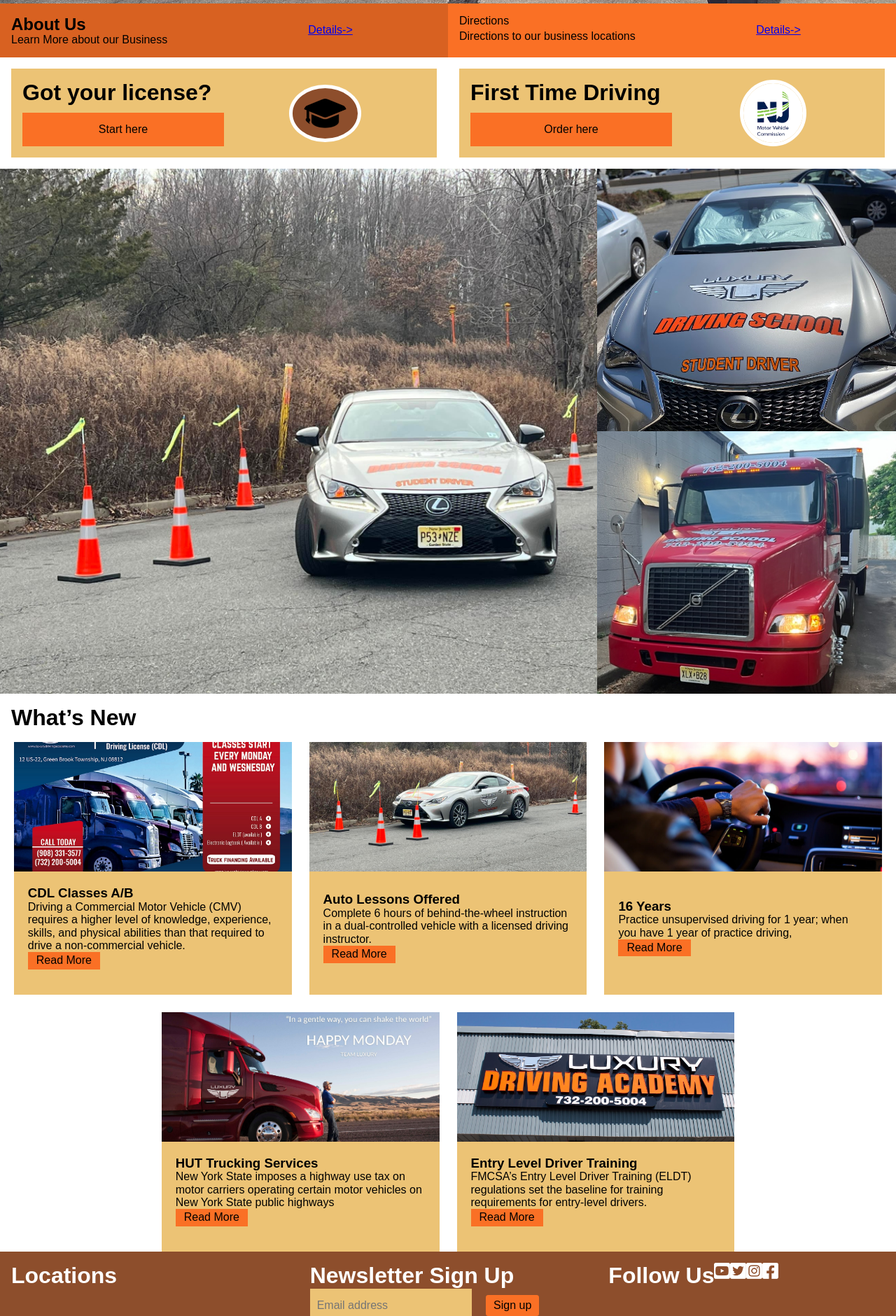
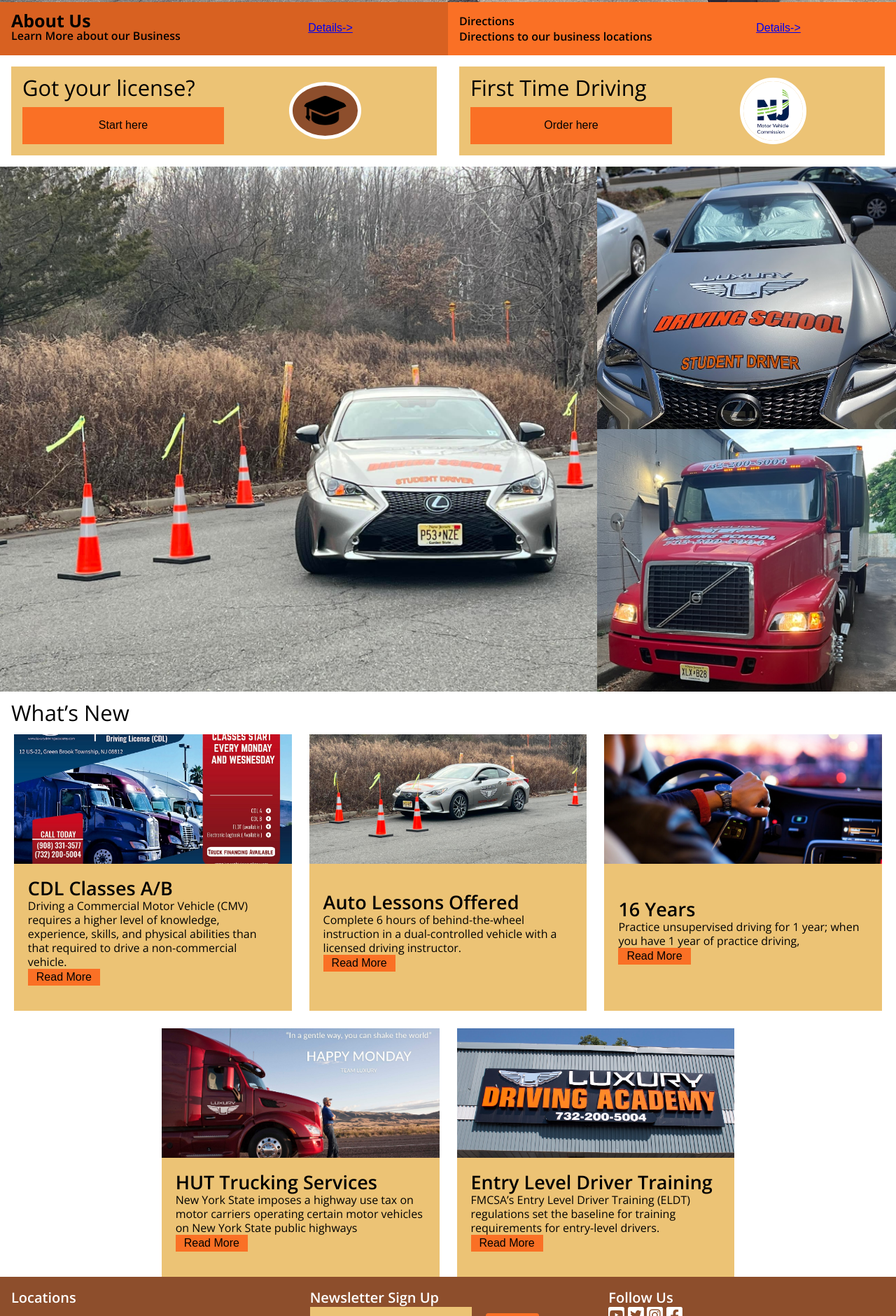
Before and after one commit to MylesDaniel97/DanielM_Web3HW_Spring23, a plain HTML site: page Starting Template/deploy/index.html in a window 1280 px wide. Shown: the part 920-2800 px from the top of the page at 70% size. Drawn offline with nearby package versions, Linux system fonts and the light colour scheme.

Commit message:
Pre-Final edits

```diff
--- a/Starting Template/deploy/index.html
+++ b/Starting Template/deploy/index.html
@@ -40,8 +40,8 @@
             <article class="subhero">
                 <aside class="left">
                     <div>
-                        <h2>About Us </h2>
-                        <p>Learn More about our Business</p>
+                        <h3>About Us </h3>
+                        <h5>Learn More about our Business</h5>
                     </div>
                     <div>
                         <a href="www.details.com">Details-></a>
@@ -54,8 +54,8 @@
 
                 <aside class="right">
                     <div>
-                        <p>Directions</p>
-                        <p>Directions to our business locations</p>
+                        <h5>Directions</h5>
+                        <h5>Directions to our business locations</h5>
                     </div>
                     <div>
                         <a href="www.details.com">Details-></a>
@@ -107,7 +107,7 @@
                                 <img src="img/truck_deals.jpeg" alt="CDL Class image">
                             </figure>
                             <div>
-                                <h3>CDL Classes A/B</h3>
+                                <h2>CDL Classes A/B</h2>
                                 <p>Driving a Commercial Motor Vehicle (CMV) requires a higher level of knowledge, experience, skills, and physical abilities than that required to drive a non-commercial vehicle.</p>
                                 <button>Read More</button>
                             </div>
@@ -117,7 +117,7 @@
                                 <img src="img/Luxury_Car_Side.jpg" alt="Auto Lessons Image">
                             </figure>
                             <div>
-                                <h3>Auto Lessons Offered</h3>
+                                <h2>Auto Lessons Offered</h2>
                                 <p>Complete 6 hours of behind-the-wheel instruction in a dual-controlled vehicle with a licensed driving instructor.</p>
                                 <button>Read More</button>
                             </div>
@@ -127,7 +127,7 @@
                                 <img src="img/student_driver.jpeg" alt="Student Lessons Image">
                             </figure>
                             <div>
-                                <h3>16 Years</h3>
+                                <h2>16 Years</h2>
                                 <p>Practice unsupervised driving for 1 year; when you have 1 year of practice driving,</p>
                                 <button>Read More</button>
                             </div>
@@ -137,7 +137,7 @@
                                 <img src="img/luxury_driving_truck.jpeg" alt="Truck service Image">
                             </figure>
                             <div>
-                                <h3>HUT Trucking Services</h3>
+                                <h2>HUT Trucking Services</h2>
                                 <p>New York State imposes a highway use tax on motor carriers operating certain motor vehicles on New York State public highways</p>
                                 <button>Read More</button>
                             </div>
@@ -147,7 +147,7 @@
                                 <img src="img/luxury_store.jpg" alt="Luxury Sign Image">
                             </figure>
                             <div>
-                                <h3>Entry Level Driver Training</h3>
+                                <h2>Entry Level Driver Training</h2>
                                 <p>FMCSA’s Entry Level Driver Training (ELDT) regulations set the baseline for training requirements for entry-level drivers.</p>
                                 <button>Read More</button>
                             </div>
@@ -159,11 +159,11 @@
     <footer id="footer">
                         <!--Locations -->
                         <section class="locations">
-                            <h1>Locations</h1>
+                            <h4>Locations</h4>
 
                             <ul>
                                 <li>
-                                    <h2>Connecticut</h2>
+                                    <h5>Connecticut</h5>
                                     <article>
                                         <div>
                                             <img src="img/location_icon.png" alt="location icon">
@@ -178,7 +178,7 @@
                                 </li>
 
                                 <li>
-                                    <h2>Massachusetts </h2>
+                                    <h5>Massachusetts </h5>
                                     <article>
                                         <div>
                                             <img src="img/location_icon.png" alt="location icon">
@@ -192,7 +192,7 @@
                                 </li>
 
                                 <li>
-                                    <h2>Nova Scotia </h2>
+                                    <h5>Nova Scotia </h5>
                                     <article>
                                         <div>
                                             <img src="img/location_icon.png" alt="location icon">
@@ -210,7 +210,7 @@
 
                         <!-- Newsletter sign up -->
                         <section class="newsletter">
-                            <h1>Newsletter Sign Up</h1>
+                            <h4>Newsletter Sign Up</h4>
                             <form>
                                 <input type="email" placeholder="Email address">
                                 <button>Sign up</button>
@@ -219,7 +219,9 @@
 
                         <!-- Social Media -->
                         <section class="socials">
-                            <h1>Follow Us</h1>
+                            <article>
+                                <h4>Follow Us</h4>
+                            </article>
                             <img src="img/youtube_icon.png" alt="youtube icon">
                             <img src="img/twitter_icon.png" alt="twitter icon">
                             <img src="img/insta_icon.png" alt="insta icon">
--- a/Starting Template/dev/scss/base/_typography.scss
+++ b/Starting Template/dev/scss/base/_typography.scss
@@ -18,3 +18,68 @@ p{
 .section-title{
     font-weight: 300;
 }
+h1{
+    font-family: 'Open Sans',sans-serif;
+    font-style: normal;
+    font-weight: 400;
+    font-size: 22px;
+    line-height: 25px;
+    @include md{
+        font-size: 29px;
+        line-height: 25px;
+    }
+    @include lg{
+        font-size: 31px;
+        line-height: 29px;
+    }
+}
+h2{
+    font-family: 'Open Sans',sans-serif;
+    font-style: normal;
+    font-weight: 600;
+    font-size: 27px;
+    line-height: 30px;
+}
+h3{
+    font-family: 'Open Sans';
+    font-style: normal;
+    font-weight: 700;
+    font-size: 18px;
+    line-height: 20px;
+    @include lg{
+        font-size: 25px;
+        line-height: 20px;
+    }
+}
+h4{
+    font-family: 'Open Sans';
+    font-style: normal;
+    font-weight: 600;
+    font-size: 20px;
+    line-height: 27px;
+}
+h5{
+    font-family: 'Open Sans';
+    font-style: normal;
+    font-weight: 600;
+    font-size: 16px;
+    line-height: 22px;
+}
+h6{
+    font-family: 'Open Sans';
+    font-style: normal;
+    font-weight: 400;
+    font-size: 9.016px;
+    line-height: 12px;
+    @include lg{
+        font-size: 12.88px;
+        line-height: 18px;
+    }
+}
+p{
+    font-family: 'Open Sans';
+    font-style: normal;
+    font-weight: 400;
+    font-size: 16px;
+    line-height: 20px;
+}
--- a/Starting Template/dev/scss/sections/_footer.scss
+++ b/Starting Template/dev/scss/sections/_footer.scss
@@ -5,8 +5,9 @@
 
     section{
         margin:16px;
-        h1{
+        h4{
             color:white;
+            margin: 0;
         }
         &.locations{
 
@@ -21,6 +22,7 @@
                     justify-content: left;
                     margin: 16px 0;
                     gap: 16px;
+                    color: #C8C7BC;
                     div{
                         display: flex;
                         flex-direction: row;
@@ -41,11 +43,11 @@
             }
             li:first-child{
                 border-bottom: 1px solid white ;
-                padding:23px 0;
+                padding:0 0 23px 0;
             }
             li:nth-child(2){
                 border-bottom: 1px solid white ;
-                padding:23px 0;
+                padding: 0 0 23px 0;
             }
 
         }
@@ -73,6 +75,10 @@
                 }
         }
         &.socials{
+            article{
+                display: grid;
+                grid-template-columns: 1fr;
+            }
             img{
                 width:23px;
                 height: 23px;
@@ -86,7 +92,10 @@
         display: grid;
         grid-template-columns: 1fr 1fr;
         section.socials{
-            display: flex;
+            article{
+                display: grid;
+                grid-template-columns: 1fr;
+            }
 
 
         }
@@ -95,7 +104,10 @@
         display: grid;
         grid-template-columns: 1fr 1fr 1fr;
         section.socials{
-            display: flex;
+            article{
+                display: grid;
+                grid-template-columns: 1fr;
+            }
 
         }
     }
--- a/Starting Template/dev/scss/sections/_hero.scss
+++ b/Starting Template/dev/scss/sections/_hero.scss
@@ -28,6 +28,9 @@
                 &.left{
                     background-color: #D86121;
                     margin-top: 0px;
+                    h5{
+                        margin: 0;
+                    }
                     a{
                         margin: auto;
                     }
@@ -36,6 +39,9 @@
                 &.right{
                     background-color: #FA7025;
                     margin-top: 0px;
+                    h5{
+                        margin: 0;
+                    }
                     a{
                         margin: auto;
                     }
```
Also changed, not shown: Starting Template/deploy/css/styles.css, 3 other files.
